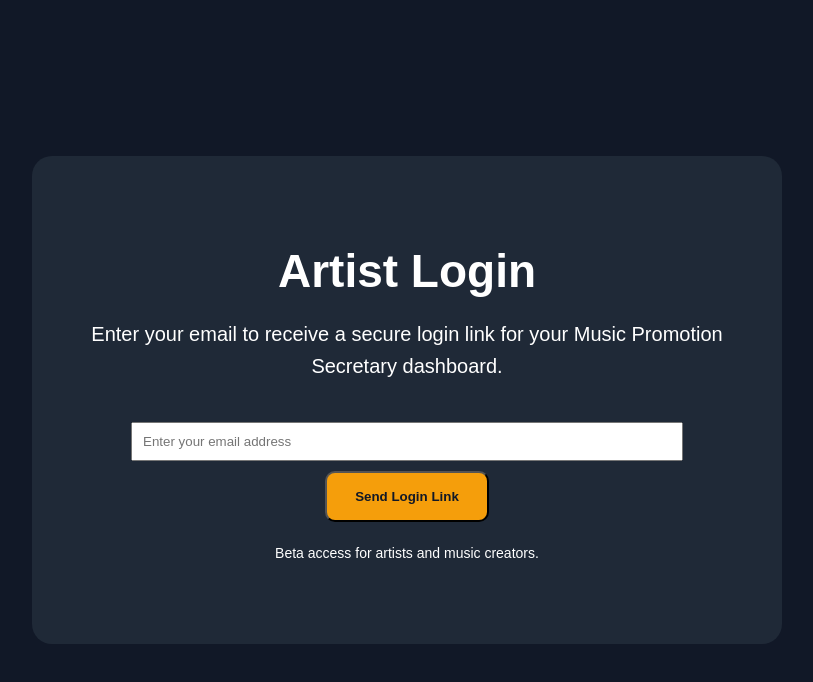
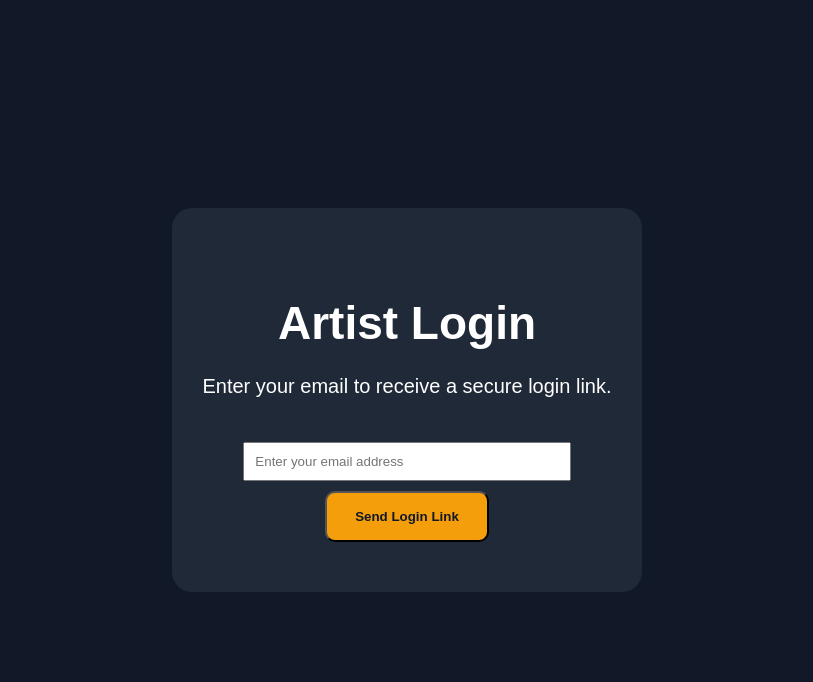
Before and after one commit to paulakotaibe-art/my-music-promotion-secretary, a Next.js app: page /login in a window 1280 px wide. Shown: the top 682 px of the page, without its empty margins (233-1046 px from the left). Built offline with nearby package versions, Linux system fonts and the light colour scheme; no server answers.

Commit message:
Fix login page

```diff
--- a/app/login/page.js
+++ b/app/login/page.js
@@ -40,11 +40,7 @@ export default function LoginPage() {
     <main className="container">
       <section className="hero">
         <h1>Artist Login</h1>
-
-        <p>
-          Enter your email to receive a secure login link for your Music
-          Promotion Secretary dashboard.
-        </p>
+        <p>Enter your email to receive a secure login link.</p>
 
         <form onSubmit={handleLogin}>
           <input
@@ -62,10 +58,6 @@ export default function LoginPage() {
             {sending ? "Sending..." : "Send Login Link"}
           </button>
         </form>
-
-        <p style={{ marginTop: "20px", fontSize: "14px" }}>
-          Beta access for artists and music creators.
-        </p>
       </section>
     </main>
   );
```
